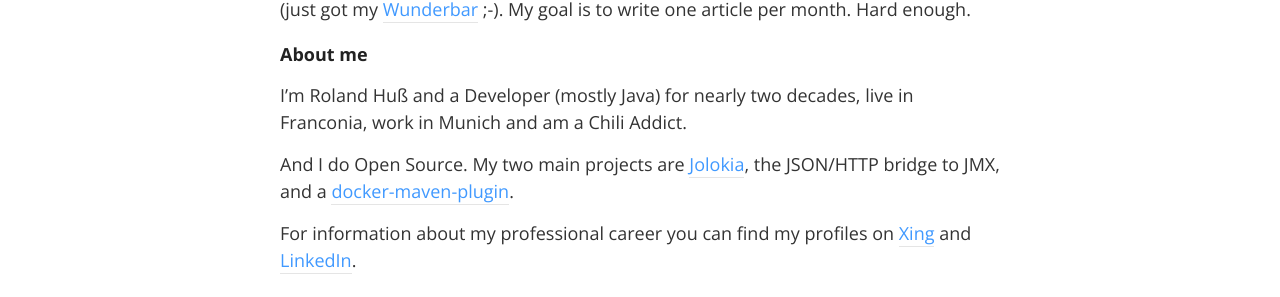
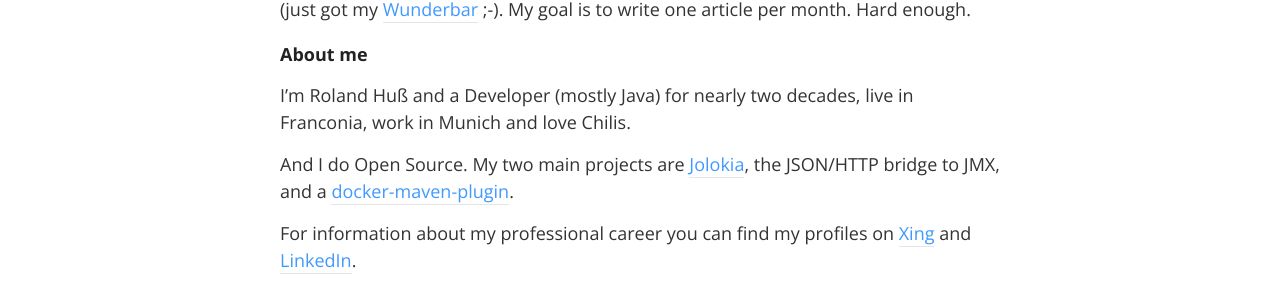
Before and after one commit to rhuss/rhuss.github.io, a Jekyll site: the page built from about.md, in a window 1280 px wide. Shown: the part 308-605 px from the top of the page. Built offline with Jekyll 4.4.1, drawn with Linux system fonts in a browser that asks for light colours; nearby versions of some CDN libraries.

Commit message:
Fix wording

```diff
--- a/about.md
+++ b/about.md
@@ -7,7 +7,7 @@ This site contains my thoughts and articles on computer related stuff. Currently
 
 ### About me
 
-I'm Roland Huß and a Developer (mostly Java) for nearly two decades, live in Franconia, work in Munich and am a Chili Addict.
+I'm Roland Huß and a Developer (mostly Java) for nearly two decades, live in Franconia, work in Munich and love Chilis.
 
 And I do Open Source. My two main projects are [Jolokia](http://www.jolokia.org), the JSON/HTTP bridge to JMX, and a [docker-maven-plugin](https://github.com/rhuss/docker-maven-plugin).
 
```
